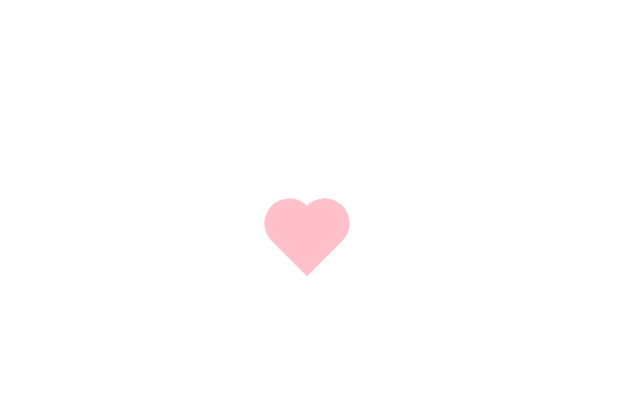
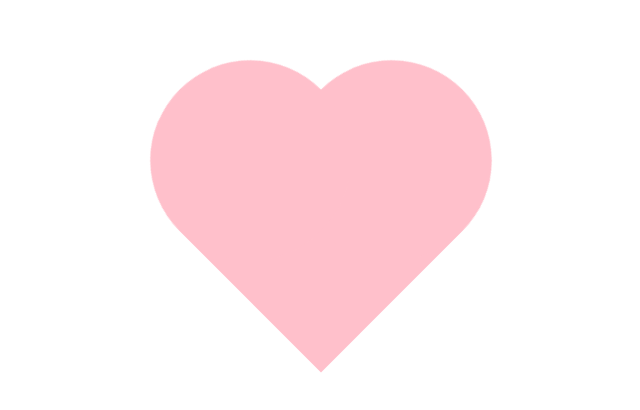
Before and after one commit to derekdao/Homework, a plain HTML site: page index2.html in a window 1280 px wide. Shown: the part 144-554 px from the top of the page, without its empty margins (294-934 px from the left). Drawn offline with Linux system fonts and the light colour scheme.

Commit message:
chinh sua bt heart

```diff
--- a/Css/heart.css
+++ b/Css/heart.css
@@ -3,41 +3,47 @@
   display: inline-block;
   transform: rotate(-45deg);
   position: absolute;
-  left: 45%;
-  top: 45%;
-  animation: heartbeat 1s infinite;
+  left: calc(50% - 75px);
+  top: calc(50% - 75px);
+  animation: heartbeat 2s infinite;
 }
 .left {
   background-color: #ffc0cb;
   border-radius: 50%;
-  height: 50px;
-  width: 50px;
+  height: 100px;
+  width: 100px;
   position: absolute;
   top: 0;
-  left: 25px;
+  left: 50px;
 }
 .right {
   background-color: #ffc0cb;
   border-radius: 50%;
-  height: 50px;
-  width: 50px;
+  height: 100px;
+  width: 100px;
   position: absolute;
   left: 0;
-  top: -25px;
+  top: -50px;
 }
 .main {
   background-color: #ffc0cb;
-  height: 50px;
-  width: 50px;
+  height: 100px;
+  width: 100px;
 }
 @keyframes heartbeat {
-  0% {
+  20% {
     transform: scale(1) rotate(-45deg);
   }
-  20% {
-    transform: scale(1.25) rotate(-45deg);
+  30% {
+    transform: scale(2) rotate(-45deg);
   }
   40% {
-    transform: scale(1.5) rotate(-45deg);
+    transform: scale(1) rotate(-45deg);
+  }
+  50% {
+    transform: scale(2) rotate(-45deg);
+  }
+  60% {
+    transform: scale(1) rotate(-45deg);
   }
 }
```
